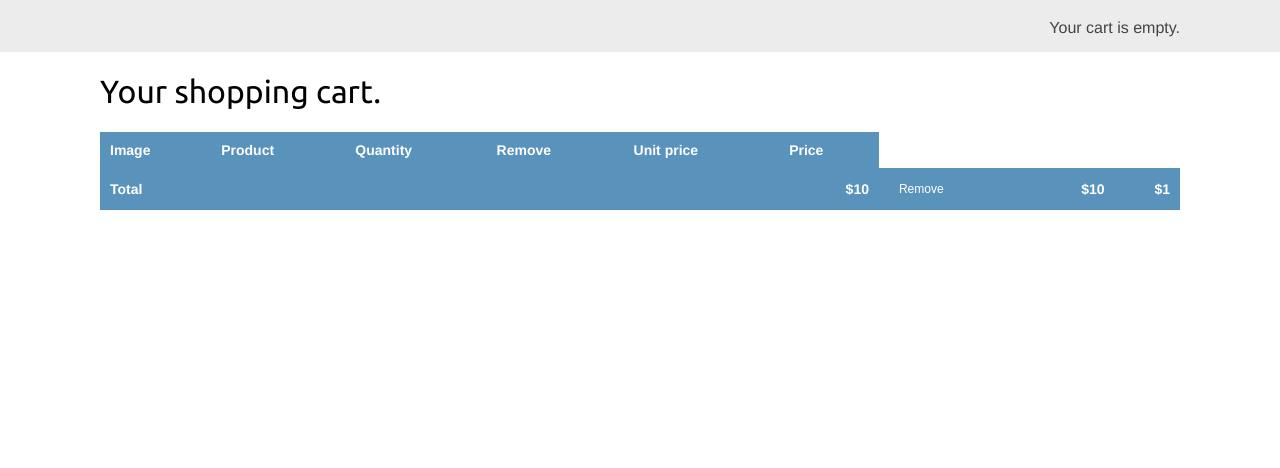
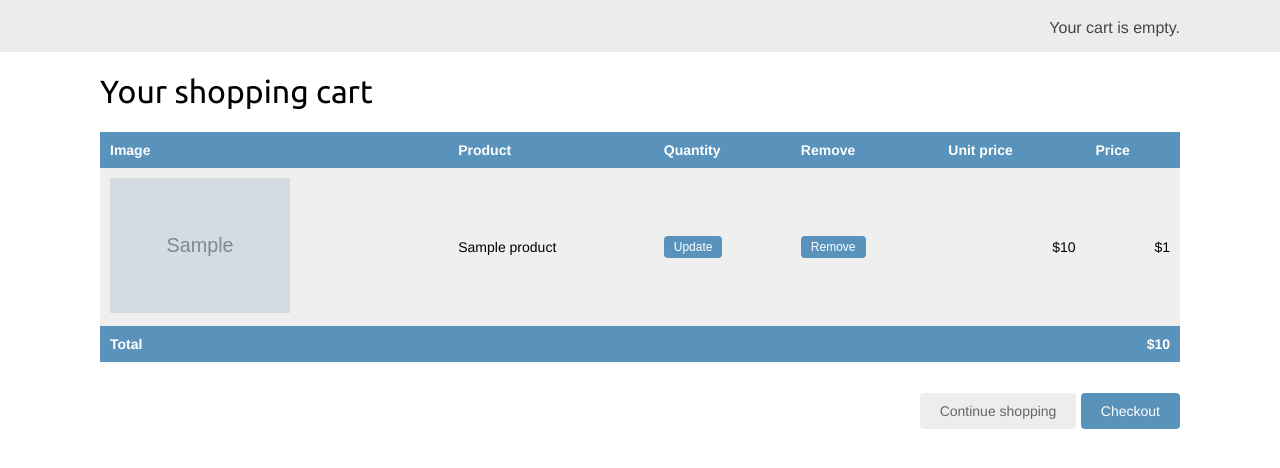
Before and after one commit to ABHISHEKGHARAMI/Ecommerce, a Django app: template myshop/cart/templates/cart/detail.html in a window 1280 px wide. Shown: the part 46-514 px from the top of the page. Run offline with Django 5.2, Linux system fonts and the light colour scheme; the template is opened without the code that fills it: most values are stand-ins (such as "Sample title", 1, 10 or a date in 2020); grey boxes marked "Sample" are stand-in pictures.

Commit message:
Adding the detail.html for the user .

```diff
--- a/myshop/cart/templates/cart/detail.html
+++ b/myshop/cart/templates/cart/detail.html
@@ -2,12 +2,11 @@
 {% load static %}
 
 {% block title %}
-   Your shopping cart.
+  Your shopping cart
 {% endblock %}
 
-
 {% block content %}
-   <h1>Your shopping cart.</h1>
+  <h1>Your shopping cart</h1>
   <table class="cart">
     <thead>
       <tr>
@@ -21,21 +20,44 @@
     </thead>
     <tbody>
       {% for item in cart %}
-
-        {% endfor %}
-
-        <tr class="total">
-          <td>Total</td>
-          <td colspan="4"></td>
-          <td class="num">${{ cart.get_total_price }}</td>
+        {% with product=item.product %}
+          <tr>
             <td>
-          <form action="{% url "cart:cart_remove" product_id %}">
+              <a href="{{ product.get_absolute_url }}">
+                <img src="{% if product.image %}{{ product.image.url }}
+                {% else %}{% static "img/no_image.png" %}{% endif %}">
+              </a>
+            </td>
+            <td>{{ product.name }}</td>
+            <td>
+              <form action="{% url "cart:cart_add" product.id %}" method="post">
+                {{ item.update_quantity_form.quantity }}
+                {{ item.update_quantity_form.override }}
+                <input type="submit" value="Update">
+                {% csrf_token %}
+              </form>
+            </td>
+            <td>
+              <form action="{% url "cart:cart_remove" product.id %}" method="post">
                 <input type="submit" value="Remove">
+                {% csrf_token %}
               </form>
             </td>
             <td class="num">${{ item.price }}</td>
             <td class="num">${{ item.total_price }}</td>
           </tr>
+        {% endwith %}
+      {% endfor %}
+      <tr class="total">
+        <td>Total</td>
+        <td colspan="4"></td>
+        <td class="num">${{ cart.get_total_price }}</td>
+      </tr>
     </tbody>
   </table>
+  <p class="text-right">
+    <a href="{% url "shop:product_list" %}" class="button
+    light">Continue shopping</a>
+    <a href="{% url "orders:order_create" %}" class="button">Checkout</a>
+  </p>
 {% endblock %}
```
Lines whose indentation alone changed are shown as unchanged.
